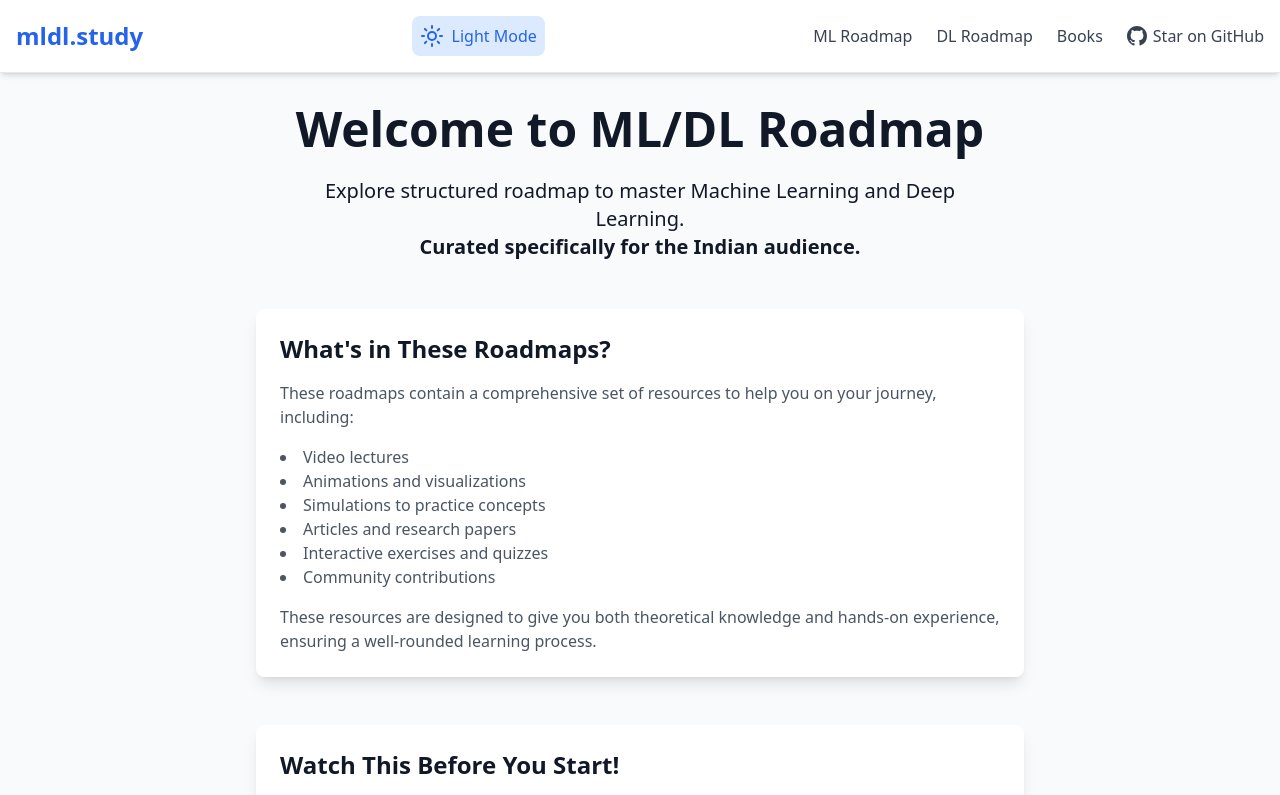
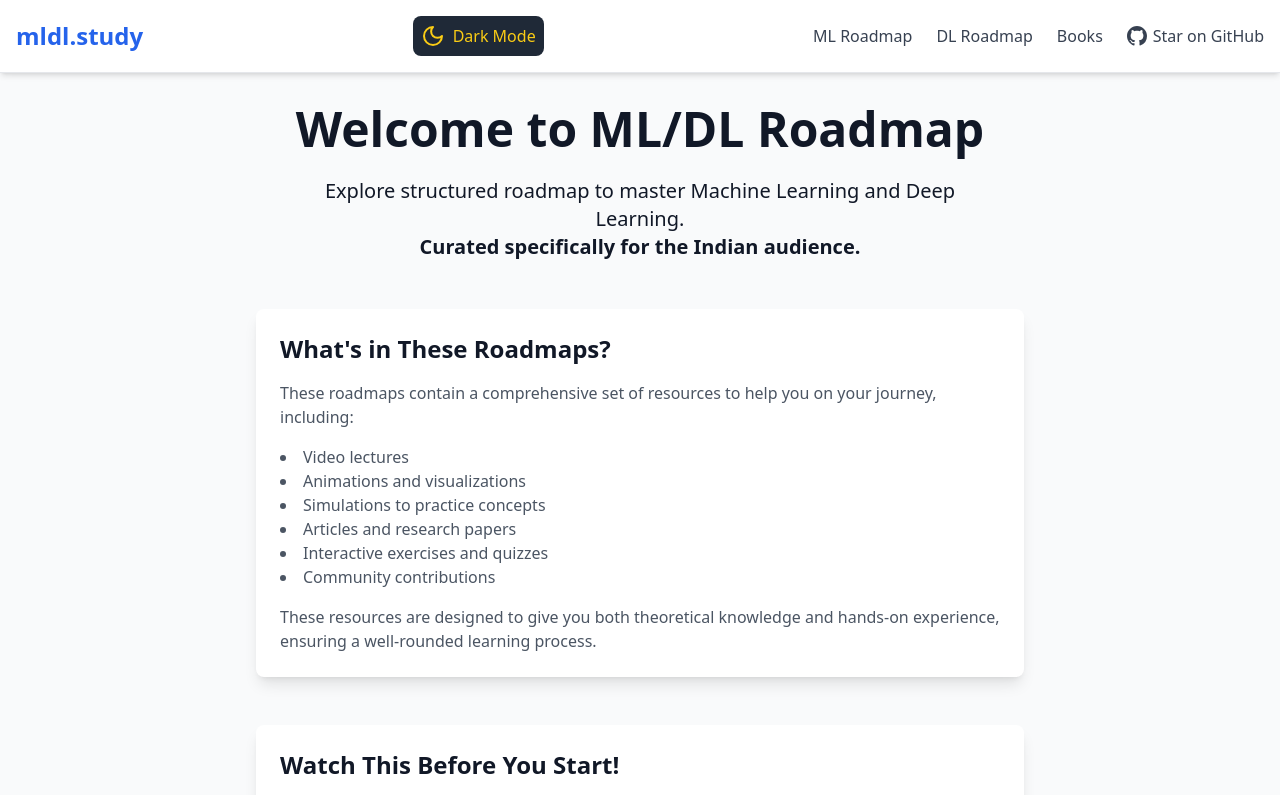
Before and after one commit to anshaneja5/mldl.study, a React (Vite) app: page / in a window 1280 px wide. Shown: the top 795 px of the page. Built offline with nearby package versions, Linux system fonts and the light colour scheme; no server answers; grey boxes are pictures that could not be loaded.

Commit message:
theme fixed

```diff
--- a/src/components/HomePage.jsx
+++ b/src/components/HomePage.jsx
@@ -31,7 +31,7 @@ const HomePage = () => {
           <button
             onClick={toggleDarkMode}
             className={`p-2 rounded-lg text-sm md:text-base flex items-center gap-2 transition-all duration-300 ${
-              darkMode ? 'bg-gray-800 text-yellow-400' : 'bg-blue-100 text-blue-600'
+              darkMode ? 'bg-blue-100 text-blue-600' : 'bg-gray-800 text-yellow-400'
             } hover:scale-105 transform`}
             aria-label="Toggle dark mode"
           >
@@ -40,14 +40,14 @@ const HomePage = () => {
                 isTransitioning ? 'scale-0' : 'scale-100'
               }`}>
                 {darkMode ? (
+                  <Sun className="w-6 h-6" />
+                ) : (
                   <Moon className="w-6 h-6" />
-                ) : (
-                  <Sun className="w-6 h-6" />
                 )}
               </div>
             </div>
             <span className="hidden md:inline">
-              {darkMode ? 'Dark Mode' : 'Light Mode'}
+              {darkMode ? 'Light Mode' : 'Dark Mode'}
             </span>
           </button>
           <ul className="flex space-x-4 md:space-x-6 mt-2 md:mt-0">
```
Also changed, not shown: 1 other file (tests, documents, lock files or other folders).
